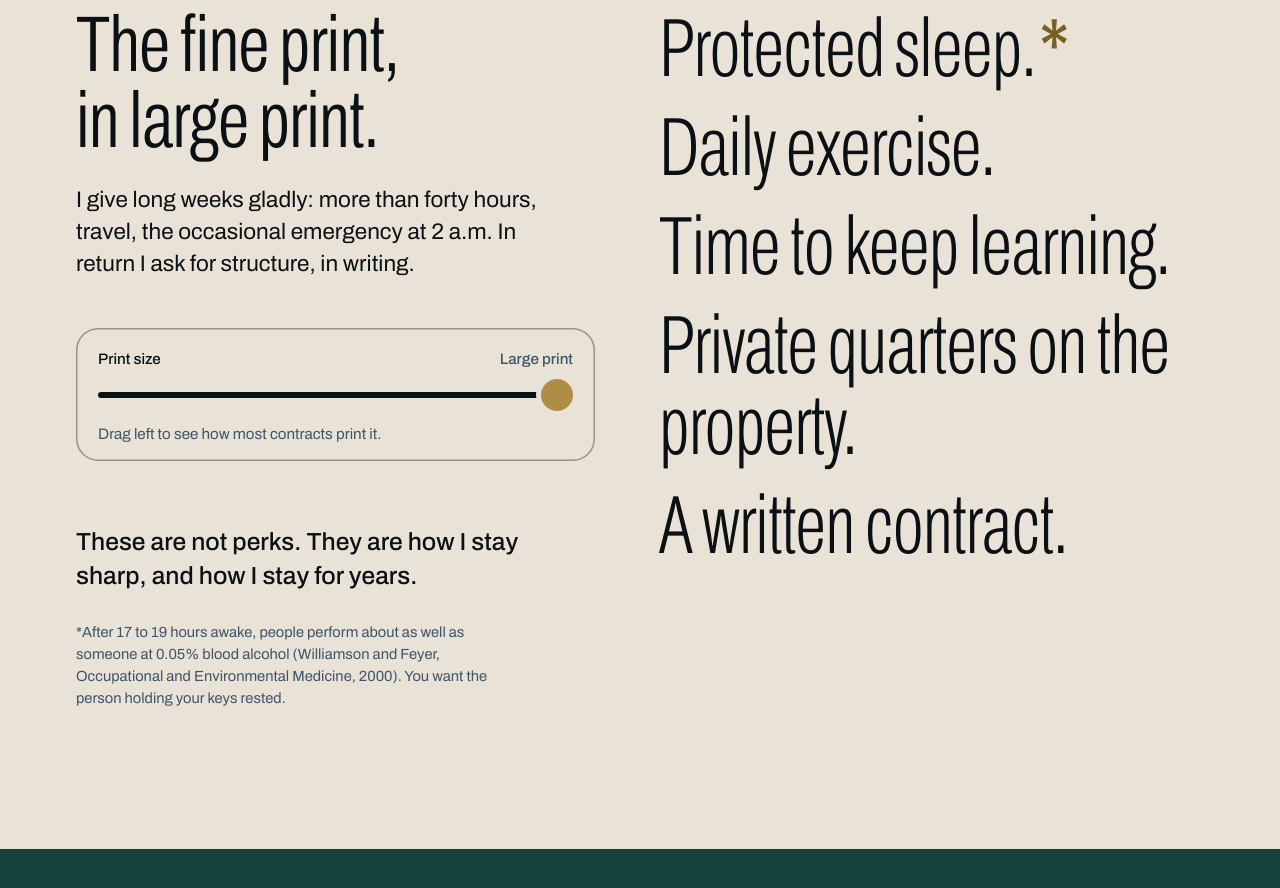
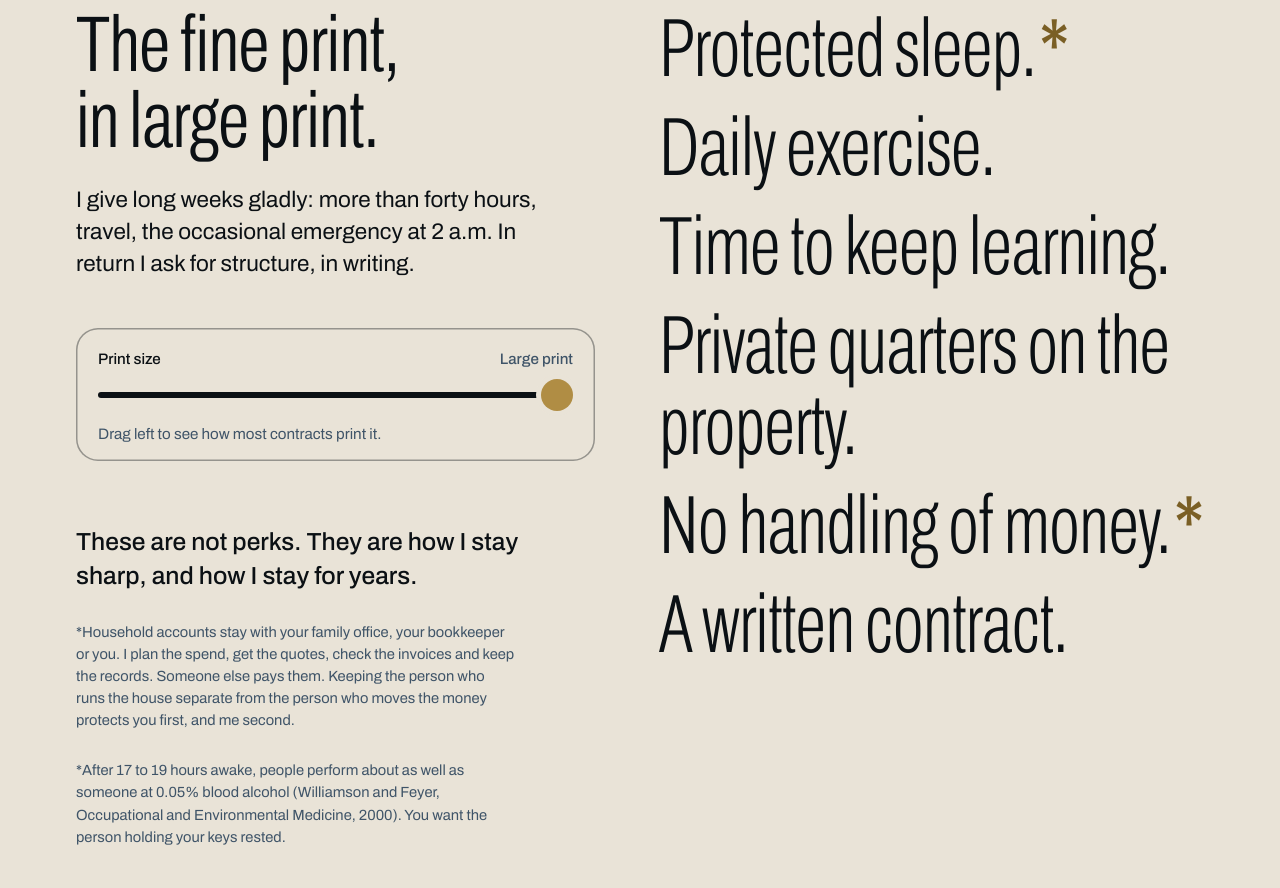
Before and after one commit to creativecravens/C, a plain HTML site: page index.html in a window 1280 px wide. Shown: the part 8138-9026 px from the top of the page. Drawn offline with Linux system fonts and the light colour scheme.

Commit message:
Add the no-money term to the site
Carolina does not handle household funds, and says so rather than
leaving it to come up in month two. Added as a sixth item in the terms
list, with a note framing it the way it should be read: separating the
person who runs the house from the person who moves the money is a
control that protects the principal, not a limitation on the role.

Co-Authored-By: Claude Opus 5 <noreply@anthropic.com>
Claude-Session: https://claude.ai/code/session_01ST9WbMbHstxNPX3DQ2qPsN

```diff
--- a/index.html
+++ b/index.html
@@ -218,7 +218,7 @@ h1,h2,h3,p{margin:0}
 
   .terms{display:grid;grid-template-columns:minmax(0,1fr) minmax(0,1.05fr);column-gap:64px;align-items:start}
   .terms .h2,.terms .intro,.terms .tester,.terms .terms-close,.terms .note{grid-column:1}
-  .terms .terms-list{grid-column:2;grid-row:1 / span 5;margin-top:0;align-self:start}
+  .terms .terms-list{grid-column:2;grid-row:1 / span 6;margin-top:0;align-self:start}
 
   #where .wrap{display:grid;grid-template-columns:minmax(0,1.1fr) minmax(0,1fr);column-gap:64px;align-items:start}
   #where .h2,#where .intro,#where .places{grid-column:1}
@@ -493,6 +493,7 @@ h1,h2,h3,p{margin:0}
     <li>Daily exercise.</li>
     <li>Time to keep learning.</li>
     <li>Private quarters on the property.</li>
+    <li>No handling of money.<a class="ast" href="#money-note" aria-label="Read the note">*</a></li>
     <li>A written contract.</li>
   </ul>
   <div class="tester">
@@ -501,7 +502,8 @@ h1,h2,h3,p{margin:0}
     <p class="tester-say" id="fp-say" aria-live="polite">Drag left to see how most contracts print it.</p>
   </div>
   <p class="terms-close">These are not perks. They are how I stay sharp, and how I stay for years.</p>
-  <p class="note" id="sleep-note">*After 17 to 19 hours awake, people perform about as well as someone at 0.05% blood alcohol (Williamson and Feyer, Occupational and Environmental Medicine, 2000). You want the person holding your keys rested.</p>
+  <p class="note" id="money-note">*Household accounts stay with your family office, your bookkeeper or you. I plan the spend, get the quotes, check the invoices and keep the records. Someone else pays them. Keeping the person who runs the house separate from the person who moves the money protects you first, and me second.</p>
+<p class="note" id="sleep-note">*After 17 to 19 hours awake, people perform about as well as someone at 0.05% blood alcohol (Williamson and Feyer, Occupational and Environmental Medicine, 2000). You want the person holding your keys rested.</p>
 </section>
 
 <section class="block pine sec" id="where" aria-labelledby="where-title">
```
